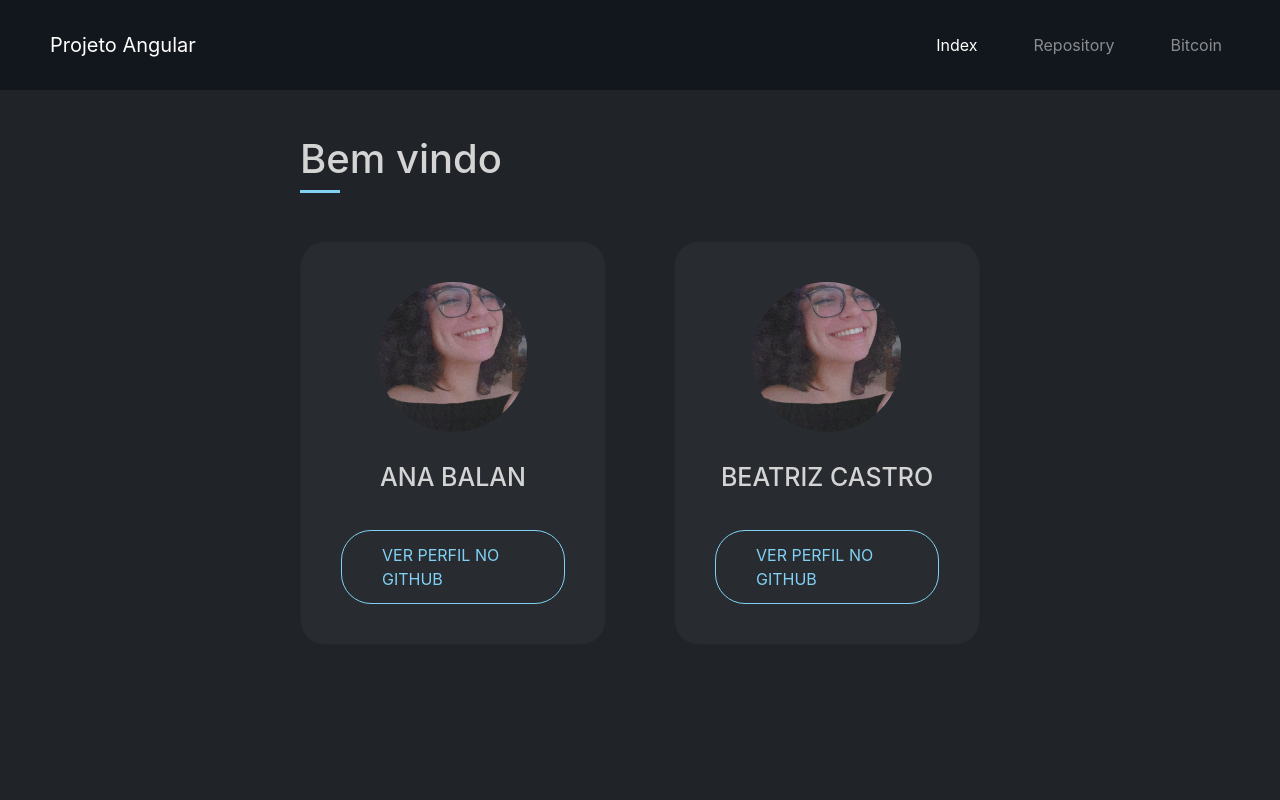
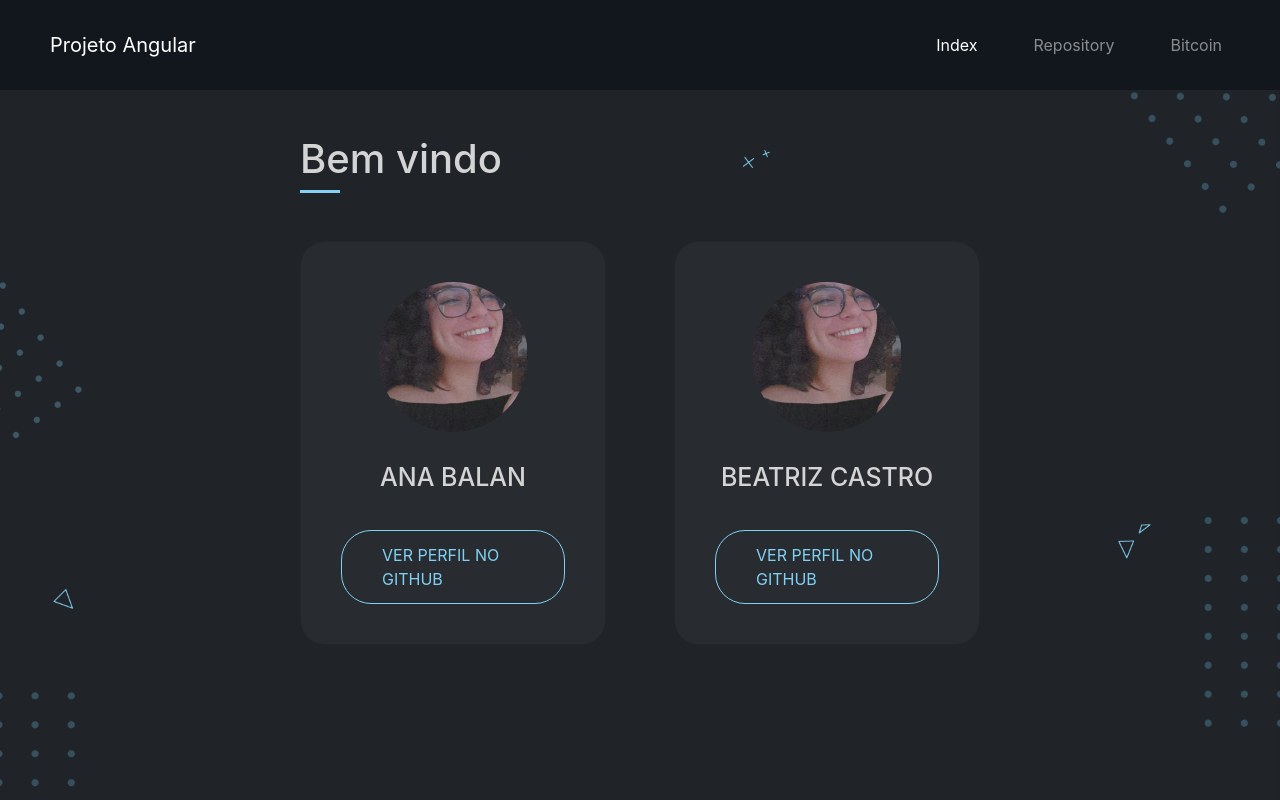
Before and after one commit to anabalan/project-angular, an Angular app: page / in a window 1280 px wide. Built offline with nearby package versions, Linux system fonts and the light colour scheme.

Commit message:
Background estilizado

```diff
--- a/src/styles.css
+++ b/src/styles.css
@@ -4,4 +4,7 @@ body {
     background-color: #202328;
     color: #D4D4D4;
     height: 100vh;
+    background-image: url(/assets/img/background.png);
+    background-position: top center;
+    background-size: cover;
 }
```
Also changed, not shown: src/assets/img/background.png (added).
